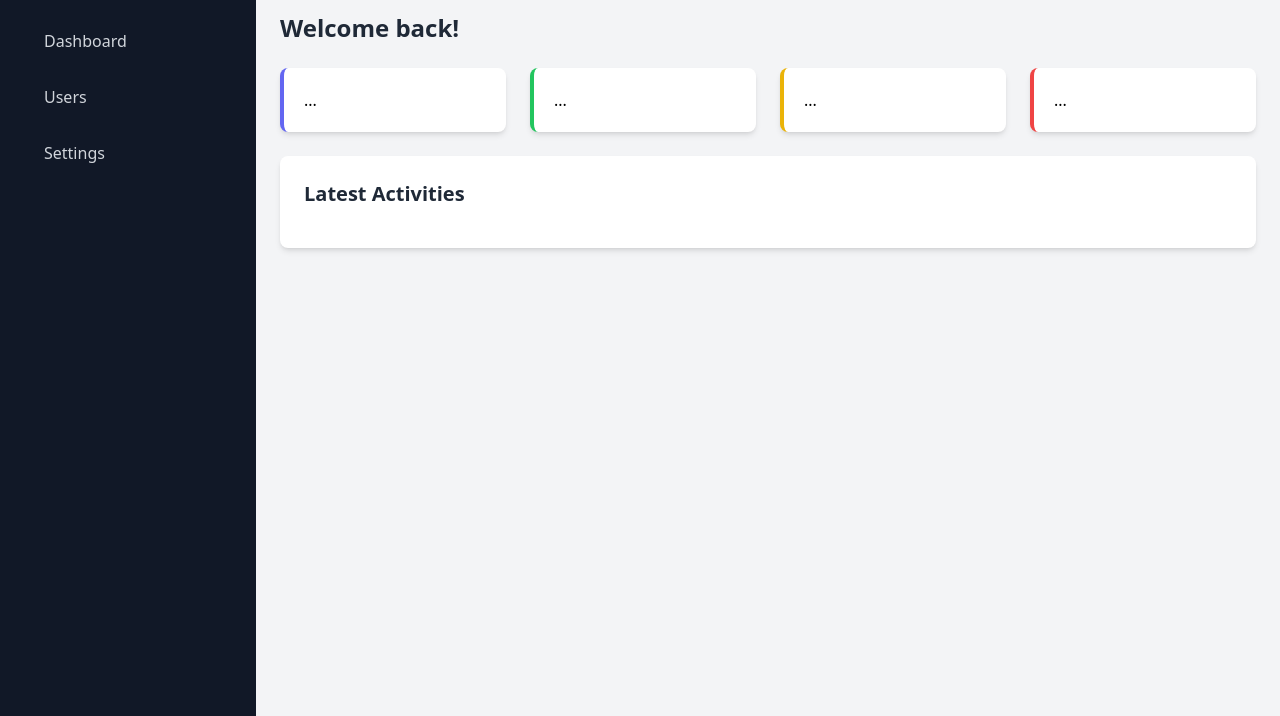
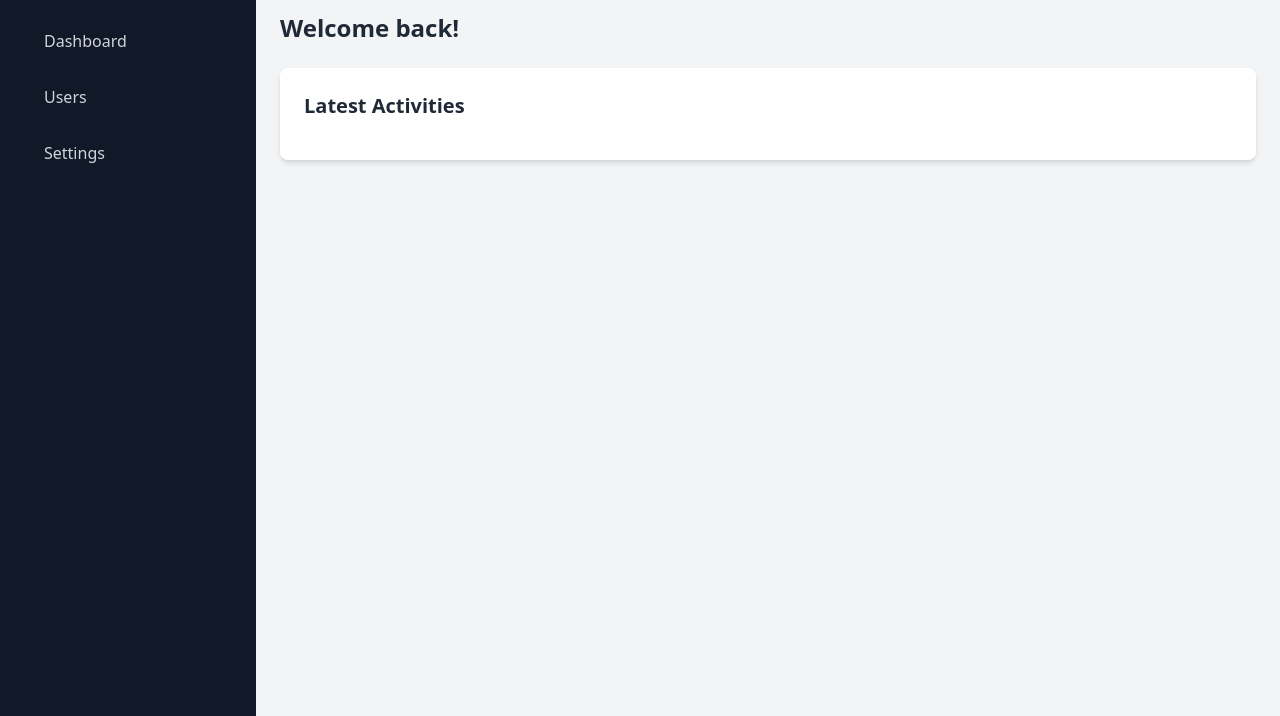
Before and after one commit to Boysanchai/looker-mook, a plain HTML site: page index.html in a window 1280 px wide. Shown: the part 84-800 px from the top of the page. Drawn offline with nearby package versions, Linux system fonts and the light colour scheme.

Commit message:
Update index.html

```diff
--- a/index.html
+++ b/index.html
@@ -71,12 +71,7 @@
 
             <main class="flex-1 overflow-x-hidden overflow-y-auto p-6 bg-gray-100">
                 <h2 class="text-2xl font-bold text-gray-800 mb-6">Welcome back!</h2>
-                <div class="grid grid-cols-1 sm:grid-cols-2 lg:grid-cols-4 gap-6 mb-6">
-                    <div class="bg-white p-5 rounded-lg shadow-md border-l-4 border-indigo-500">...</div>
-                    <div class="bg-white p-5 rounded-lg shadow-md border-l-4 border-green-500">...</div>
-                    <div class="bg-white p-5 rounded-lg shadow-md border-l-4 border-yellow-500">...</div>
-                    <div class="bg-white p-5 rounded-lg shadow-md border-l-4 border-red-500">...</div>
-                </div>
+
                 <div class="bg-white p-6 rounded-lg shadow-md">
                     <h3 class="text-xl font-semibold text-gray-800 mb-4">Latest Activities</h3>
                     </div>
```
